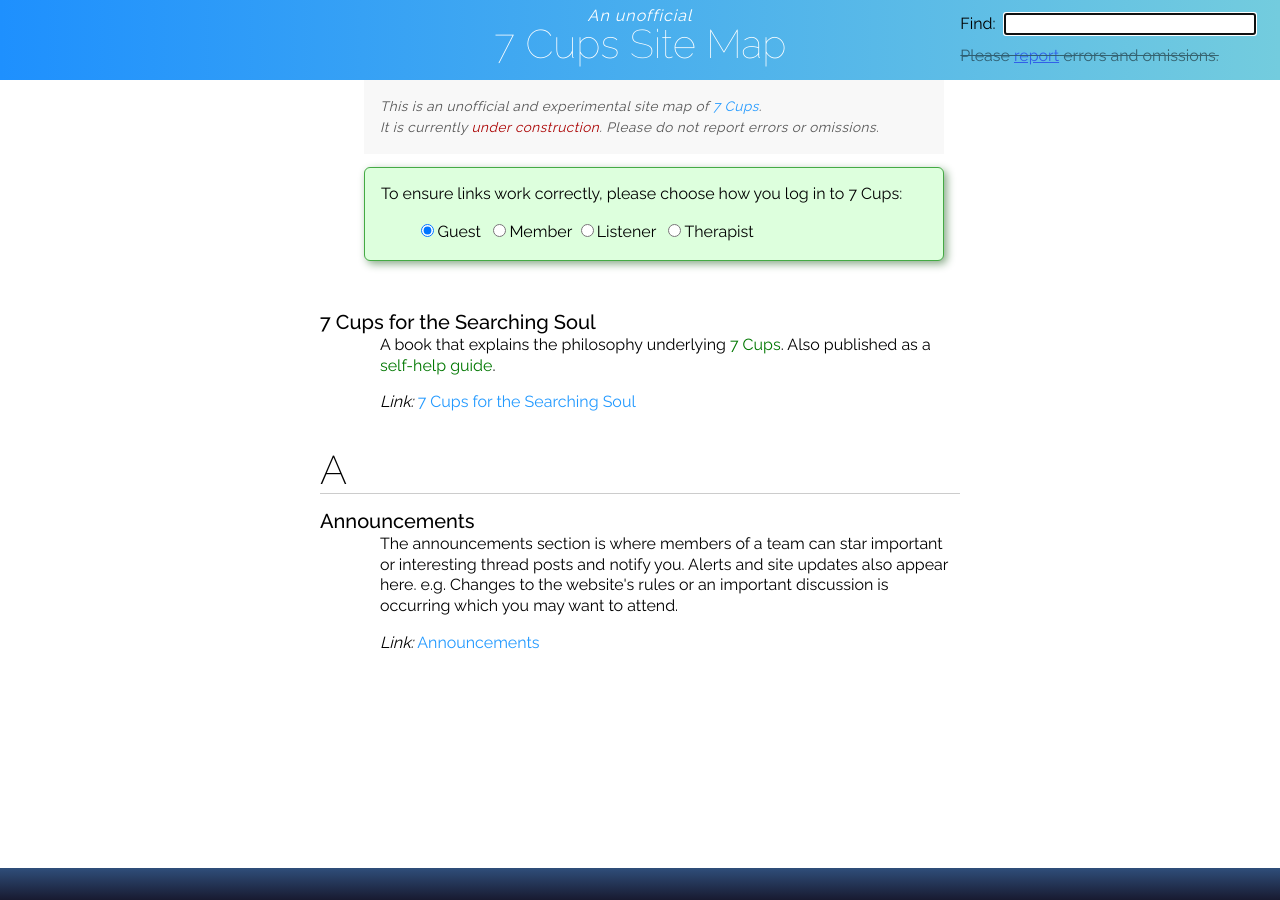
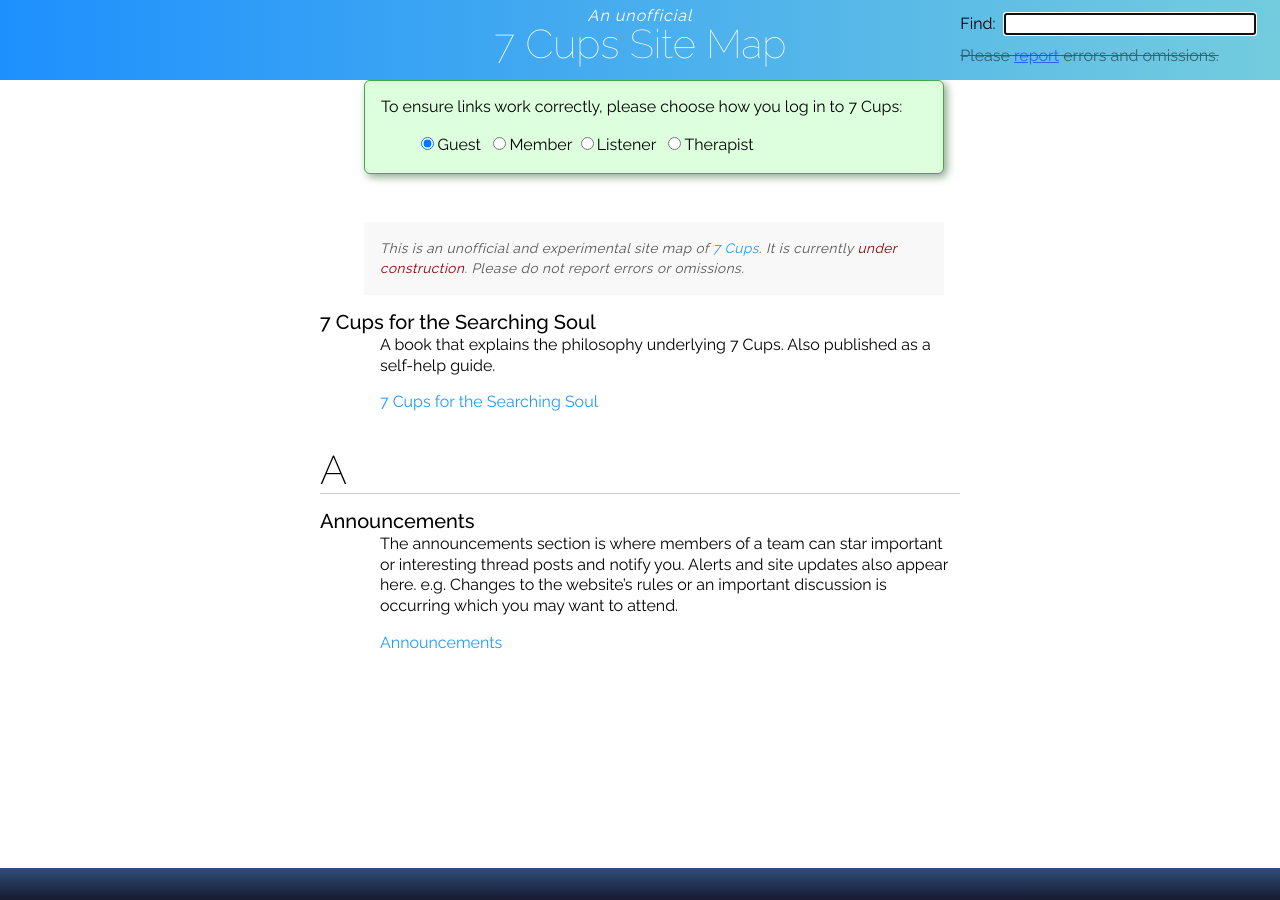
Before and after one commit to RarelyCharlie/rarelycharlie.github.io, a Jekyll site: the page built from sitemap.md, in a window 1280 px wide and 900 px high. Built offline with Jekyll 4.4.1, drawn with Linux system fonts in a browser that asks for light colours; part of the change alters nothing that is shown.

Commit message:
test some real content

```diff
--- a/_layouts/sitemap.html
+++ b/_layouts/sitemap.html
@@ -137,7 +137,6 @@ document.addEventListener('DOMContentLoaded', function () {
 </div></div>
 <div id="content">
 <p id="nohash" class="hidden">The hashtag <span id="badhash"></span> cannot be found.</p>
-<p class="preface">This is an unofficial and experimental site map of <a href="http://7cups.com/">7 Cups</a>.</br>It is currently <span style="color: #a00;">under construction</span>. Please do not report errors or omissions.</p>
 
 <div id="client">
 <p>To ensure links work correctly, please choose how you log in to 7 Cups:</p>
@@ -151,17 +150,7 @@ document.addEventListener('DOMContentLoaded', function () {
 </span>
 </p>
 </div>
-
-<h1 id="7-cups-for-the-searching-soul">7 Cups for the Searching Soul</h1>
-<p>A book that explains the philosophy underlying <del>7 Cups</del>. Also published as a <del>self-help guide</del>.</p>
-<p><em>Link:</em> <a href="http://www.7cups.com/7cups-for-the-searching-soul/">7 Cups for the Searching Soul</a></p>
-
-<h2 id="a">A</h2>
-<h1 id="announcements">Announcements</h1>
-<p>The announcements section is where members of a team can star important or interesting thread posts and notify you. Alerts and site updates also appear here. e.g. Changes to the website's rules or an important discussion is occurring which you may want to attend.
-</p>
-<p><em>Link:</em> <a href="https://www.7cups.com/member/alerts.php">Announcements</a></p>
-
+{{ content }}
 </div>
 <div id="footer"></div>
 </body>
```
